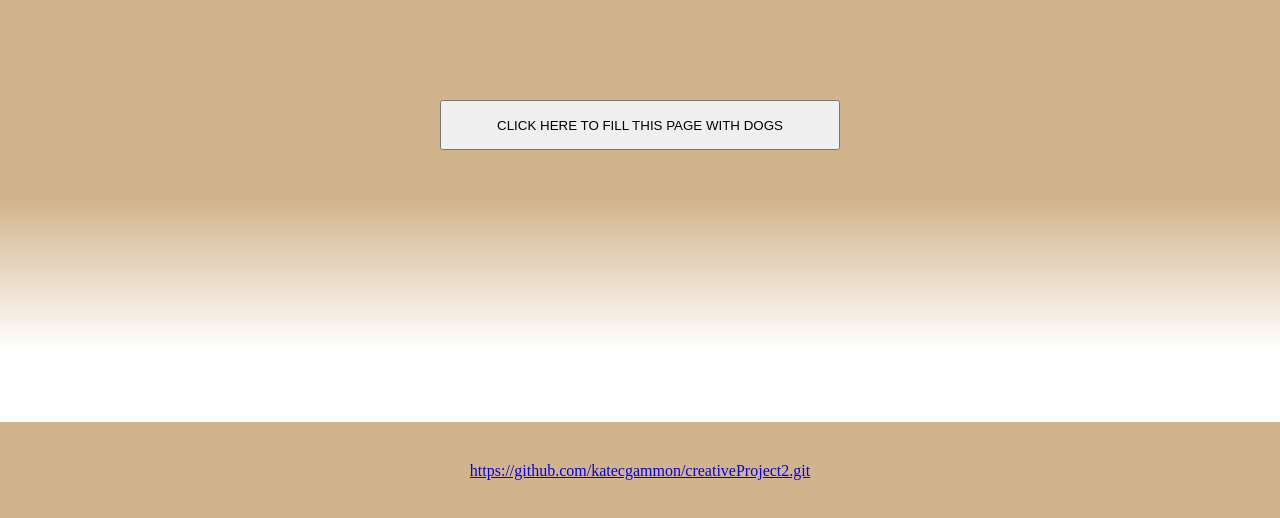
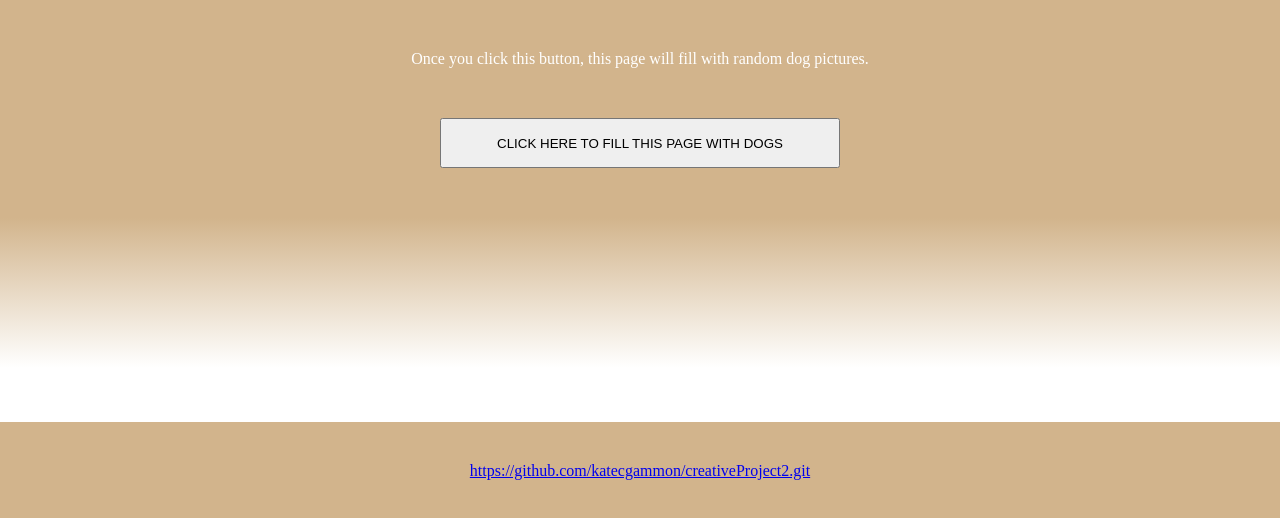
Before and after one commit to katecgammon/creativeProject2, a plain HTML site: page index.html in a window 1280 px wide. Shown: the part 280-798 px from the top of the page. Drawn offline with Linux system fonts and the light colour scheme.

Commit message:
Added explanation of button

```diff
--- a/index.html
+++ b/index.html
@@ -10,6 +10,7 @@
 <body>
 
   <h1>This is a Random Dog Website</h1>
+  <p>Once you click this button, this page will fill with random dog pictures.</p>
   <div class="button_holder">
     <button id="button" type="button">CLICK HERE TO FILL THIS PAGE WITH DOGS</button>
   </div>
--- a/styles.css
+++ b/styles.css
@@ -1,5 +1,11 @@
 body {
     margin: 0;
+}
+p {
+    text-align:center;
+    margin: 0;
+    background-color: tan;
+    color: white;
 }
 h1 {
     text-align: center;
```
